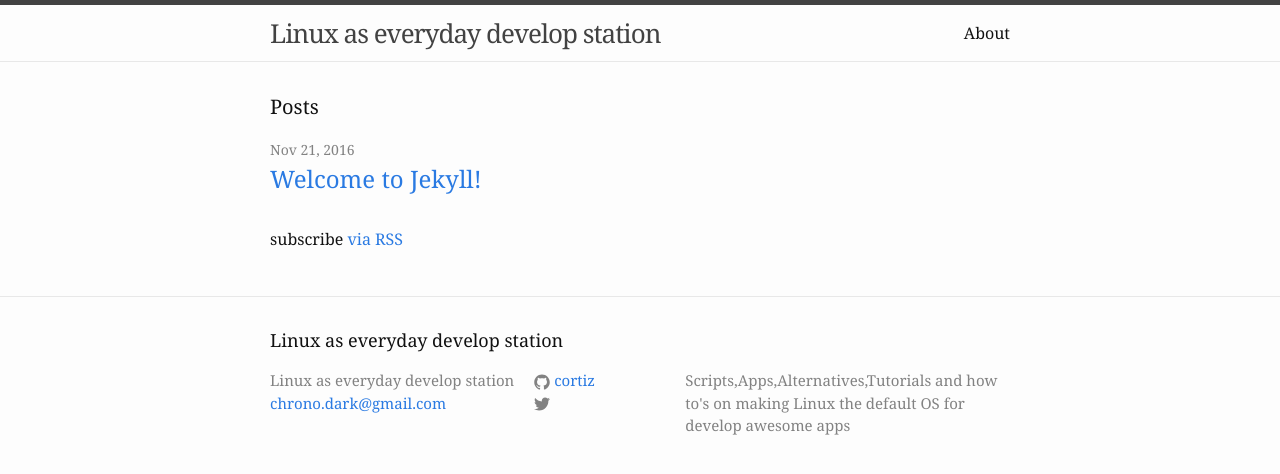
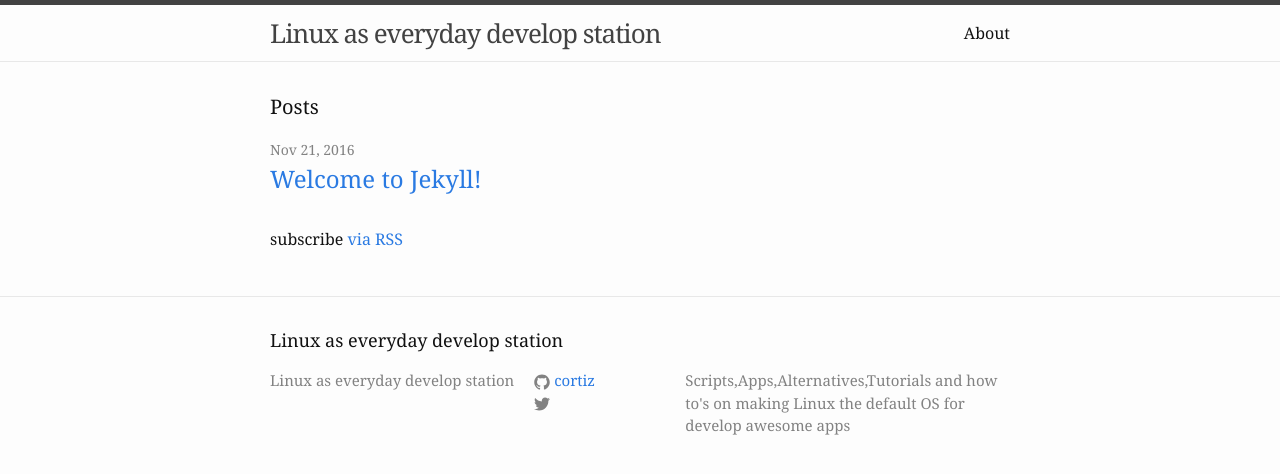
Before and after one commit to cortiz/0x29A, a Jekyll site: the page built from index.html, in a window 1280 px wide. Shown: the top 474 px of the page. Built offline with Jekyll 4.4.1, drawn with Linux system fonts in a browser that asks for light colours.

Commit message:
Update _config.yml

```diff
--- a/_config.yml
+++ b/_config.yml
@@ -1,6 +1,6 @@
 # Site settings
 title: "Linux as everyday develop station"
-email: "chrono.dark@gmail.com"
+email: ""
 description: "Scripts,Apps,Alternatives,Tutorials and how to's on making Linux the default OS for develop awesome apps"
 baseurl: "" # the subpath of your site, e.g. /blog/
 url: "https://github.io/cortiz/0x29A" # the base hostname & protocol for your site
```
